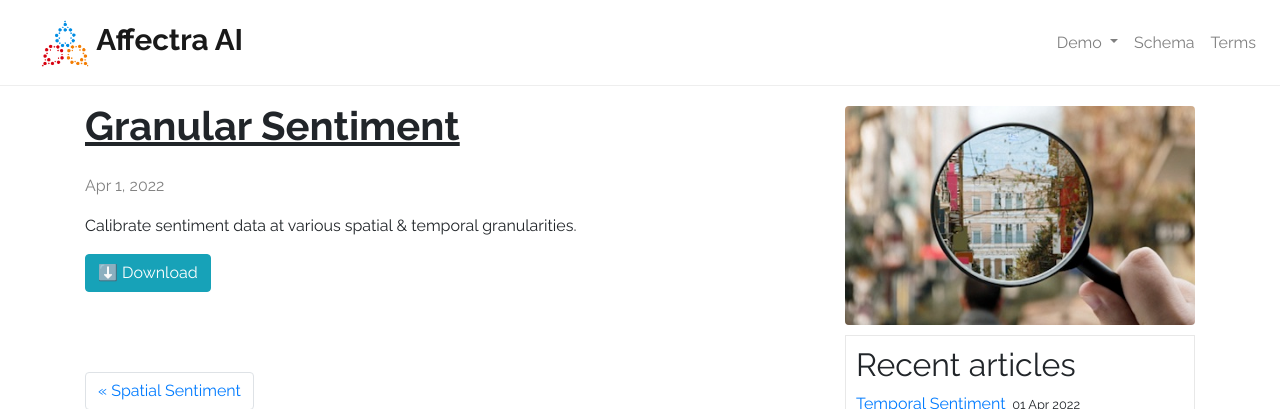
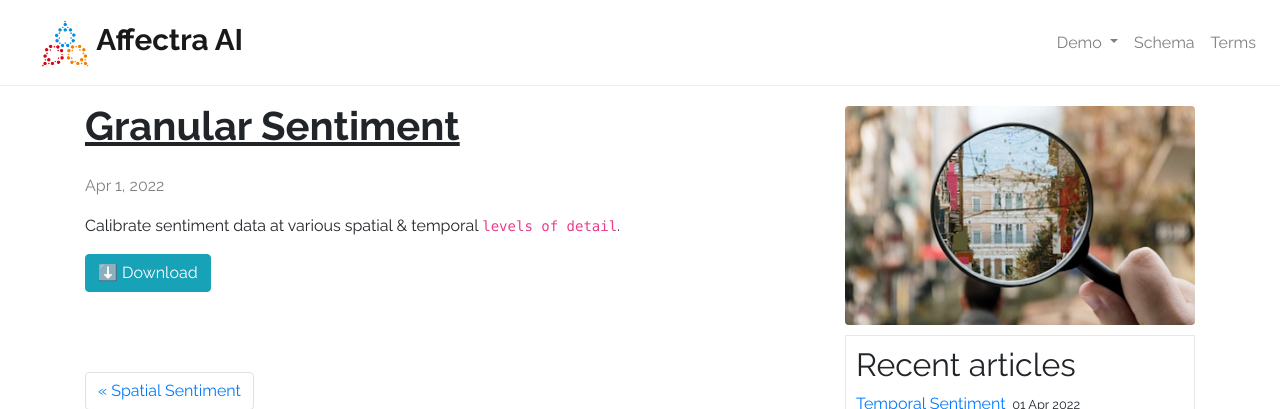
Before and after one commit to Affectra-AI/demo.github.io, a Jekyll site: the page built from _posts/2022-04-01-sample-granular-sentiment.md, in a window 1280 px wide. Shown: the top 409 px of the page. Built offline with Jekyll 4.4.1, drawn with Linux system fonts in a browser that asks for light colours.

Commit message:
content tweaks

```diff
--- a/_posts/2022-04-01-sample-granular-sentiment.md
+++ b/_posts/2022-04-01-sample-granular-sentiment.md
@@ -5,6 +5,6 @@ date:   2022-04-01
 image: /images/granular.jpg
 categories: [scores, granular, sentiment]
 ---
-Calibrate sentiment data at various spatial & temporal granularities.
+Calibrate sentiment data at various spatial & temporal ``levels of detail``.
 
 <a href="{{"/" | relative_url}}/data/sentiments1.zip" class="btn btn-info" download>⬇️ Download</a>
```
Also changed, not shown: _posts/2022-04-01-sample-spatial-sentiment.md (+1 -1 lines), _posts/2022-04-01-sample-temporal-sentiment.md (+1 -1 lines), terms.md (+1 -1 lines).
